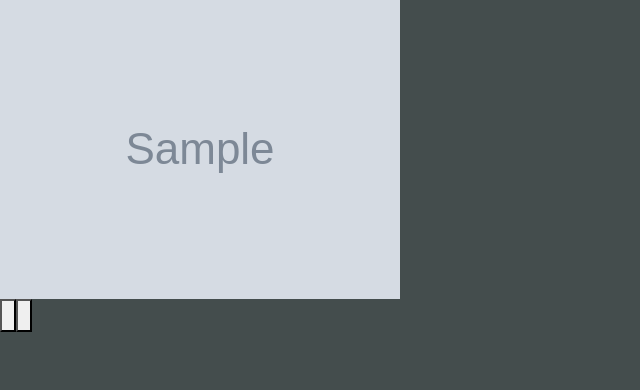
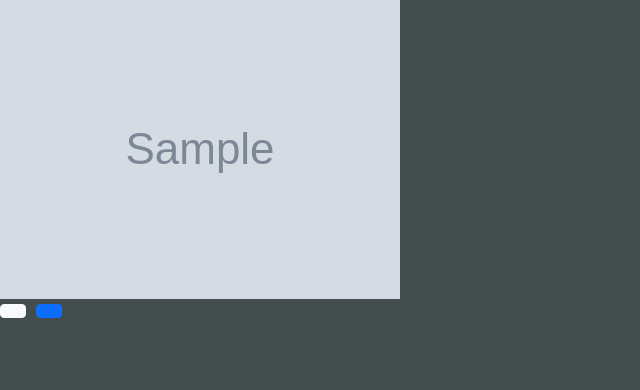
Before and after one commit to johnnyvuanly/lmn, a Django app: page /notes/latest/ in a window 1280 px wide. Shown: the part 410-800 px from the top of the page, without its empty margins (0-640 px from the left). Run offline with Django 3.2, Linux system fonts and the light colour scheme; data comes from the database, SQL or seed files in the repository; tables that the repository leaves empty hold one stand-in row (values such as "Sample post"); grey boxes marked "Sample" are stand-in pictures; parts of the project's set-up code (start-up, migrations or seed data) failed here and were passed over.

Commit message:
made migrations after pulling latest code, added style to img in base css so that images are always a certain size, added button styles from bootstrap to numerous pages, deleted unessessary html from note_list.html and changed it so that the next and previous buttons are not attached to each note and displays at the bottom only

```diff
--- a/lmn/static/css/base_style.css
+++ b/lmn/static/css/base_style.css
@@ -64,3 +64,8 @@ a {
   display: inline-block;
   font-size: 16px;
 } */
+
+img {
+  width:550px;
+  height:500px;
+}
--- a/lmn/templates/lmn/artists/artist_list.html
+++ b/lmn/templates/lmn/artists/artist_list.html
@@ -6,7 +6,7 @@
 <P>Artist Search</p>
   <form action="{% url 'artist_list' %}">
     {{ form }}
-    <input type='submit' value='Search'>
+    <input type='submit' value='Search' class="btn btn-secondary">
   </form>
 
 
--- a/lmn/templates/lmn/notes/note_list.html
+++ b/lmn/templates/lmn/notes/note_list.html
@@ -29,16 +29,6 @@
 
     <p class='note-text'>{{ note.text|truncatechars:100 }}</p>
 
-    <div>
-      {% if notes.has_previous %}
-      <a href="{% url 'latest_notes' %}?page={{ notes.previous_page_number }}">Previous Page</a>
-      {% endif %}
-
-      {% if notes.has_next %}
-      <a href="{% url 'latest_notes' %}?page={{ notes.next_page_number }}">Next Page</a>
-      {% endif %}
-    </div>
-
     <h3>Photo</h3>
     {% if note.photo %}
         <img src="{{ note.photo.url }}">
@@ -46,59 +36,38 @@
         <P>No photo uploaded</p>
     {% endif %}
 
+    {% if show %}
+      <a href="{% url 'new_note' show_pk=show.pk %}" class="btn btn-primary">Add Your Own Notes For The Show</a>
+    {% endif %}
+
+    <br>
+    <!-- Single quotes represent &#x27;t instead of ''  -->
+    <button class="btn btn-light">
+      {% post_to_twitter "Checkout the notes for this show {{ note.show.artist.name }} at {{ note.show.venue.name }}" object_or_url "Share Show To Twitter" %}
+    </button>
+
+    <button class="btn btn-primary">
+      {% post_to_facebook  object_or_url "Share Show To Facebook" %}
+    </button>
   </div> <!-- End of note_{{ note.pk }} div  -->
 
-  {% comment %}
-
-<!DOCTYPE html>
-<html>
-<head>
-<style>
-
-.btn-group .button {
-  background-color: #f2f8f3; /* Green */
-  border: 1px solid rgb(19, 16, 233);
-  color: rgb(20, 170, 240);
-  padding: 1px 25px;
-  text-align: center;
-  text-decoration: none;
-  font-size: 16px;
-  cursor: pointer;
-  float: inline-start;
-}
-
-.btn-group .button:not(:last-child) {
-  border-right: none; /* Prevent double borders */
-}
-
-.btn-group .button:hover {
-  background-color: #2420ec;
-}
-</style>
-</head> {% endcomment %}
-<body>
-
-    <div class="btn-group">
 <!-- If this is a list of notes for one show,
 display link to add new note for that show. -->
 
-{% if show %}
-  <a href="{% url 'new_note' show_pk=show.pk %}" class="button">Add Your Own Notes For The Show</a>
-{% endif %}
-        <!-- Single quotes represent &#x27;t instead of ''  -->
-        <button class="button">
-        {% post_to_twitter "Checkout the notes for this show {{ note.show.artist.name }} at {{ note.show.venue.name }}" object_or_url "Share Show To Twitter" %}
-        </button>
 
-        <button class="button">
-            {% post_to_facebook  object_or_url "Share Show To Facebook" %}
-        </button>
-</body>
-  <hr>
 
 {% empty %}
   <p>No notes.</p>
 {% endfor %}
 
+<div>
+  {% if notes.has_previous %}
+  <a href="{% url 'latest_notes' %}?page={{ notes.previous_page_number }}">Previous Page</a>
+  {% endif %}
+
+  {% if notes.has_next %}
+  <a href="{% url 'latest_notes' %}?page={{ notes.next_page_number }}">Next Page</a>
+  {% endif %}
+</div>
 
 {% endblock %}
--- a/lmn/templates/lmn/venues/venue_list.html
+++ b/lmn/templates/lmn/venues/venue_list.html
@@ -9,7 +9,7 @@
 
   <form action="{% url 'venue_list' %}">
     {{ form }}
-    <input type='submit' value='Search'/>
+    <input type='submit' value='Search' class="btn btn-secondary">
   </form>
 
   <div>
```
Also changed, not shown: lmn/templates/lmn/notes/note_detail.html (+5 -5 lines), lmn/migrations/0006_merge_20210512_1124.py (added).
